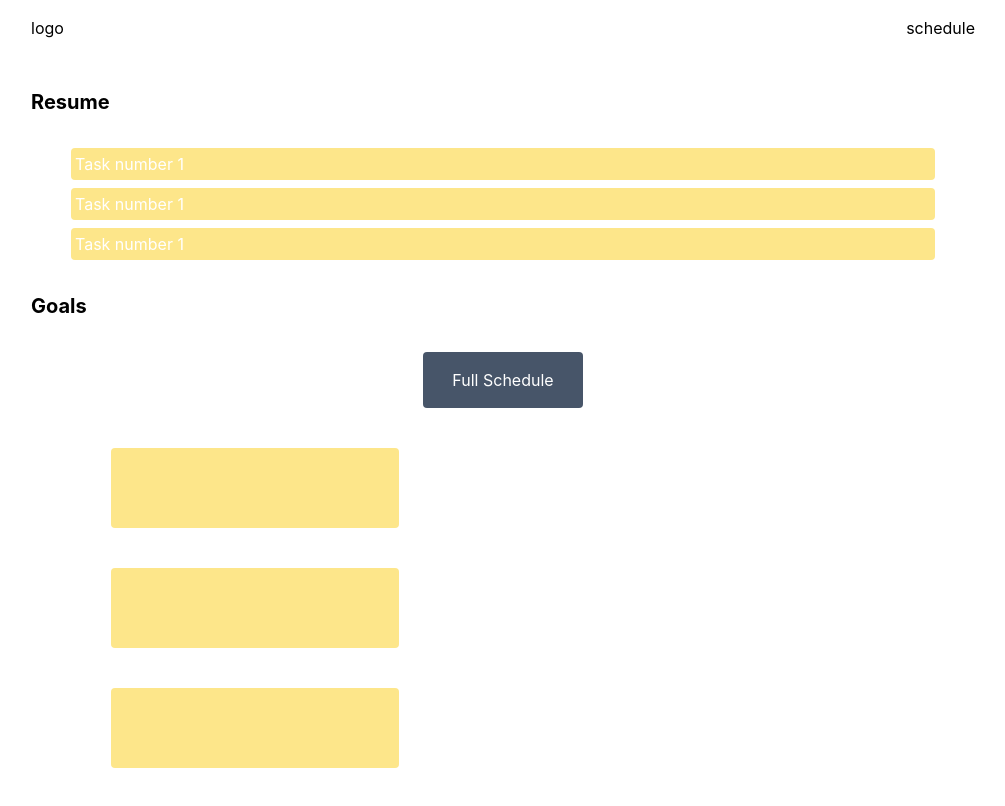
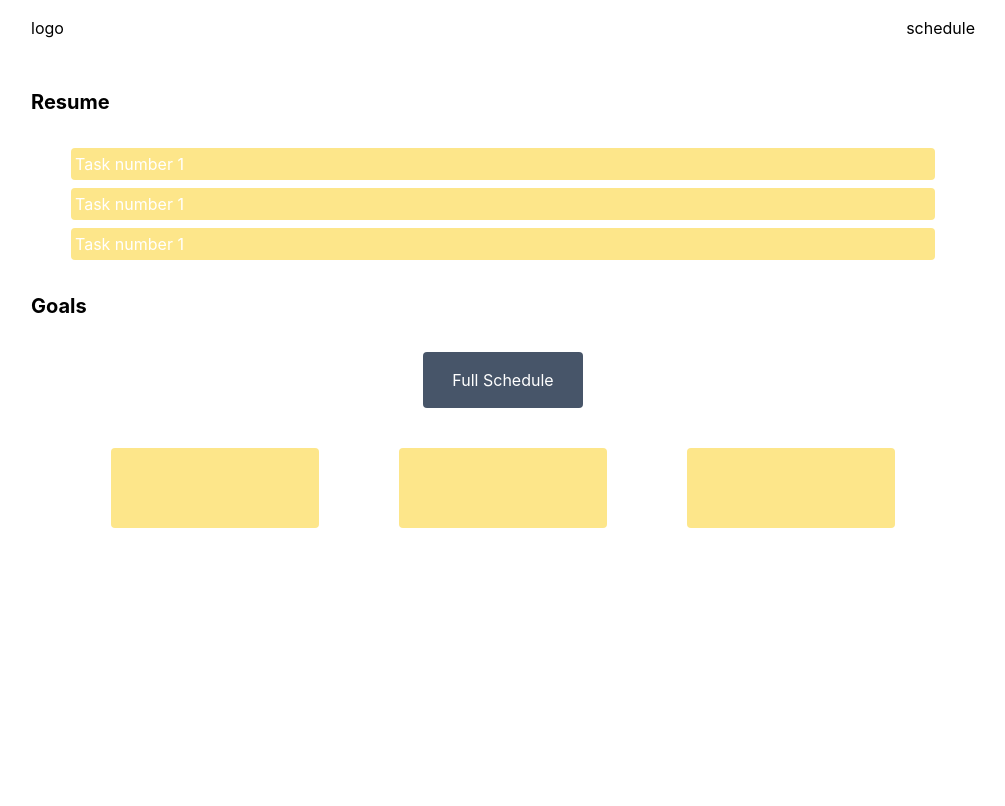
Before and after one commit to joseleyrebelo/schedule-site, a Next.js app: page / in a window 1280 px wide. Shown: the whole page, without its empty margins (137-1142 px from the left). Built offline with nearby package versions, Linux system fonts and the light colour scheme.

Commit message:
aligning the goals section

```diff
--- a/components/GoalBoard.tsx
+++ b/components/GoalBoard.tsx
@@ -5,7 +5,7 @@ type ComponentProps = {
 }
 const GoalBoard = ({ children }: ComponentProps) => {
   return (
-    <div className="rounded bg-amber-200 text-white p-10 m-10 w-2/6 "></div>
+    <div className="rounded bg-amber-200 text-white p-10 m-10 w-2/6 text-xl"></div>
   );
 };
 
--- a/components/box.tsx
+++ b/components/box.tsx
@@ -5,7 +5,7 @@ type ComponentProps = {
 }
 const Box = ({ children }: ComponentProps) => {
   return (
-    <div className="flex justify-between bg-amber-100 rounded ">
+    <div className="flex justify-between bg-amber-100 rounded flex-row">
     </div>
   );
 };
--- a/pages/index.tsx
+++ b/pages/index.tsx
@@ -24,9 +24,11 @@ const Home: NextPage = () => {
         <div className="rounded p-4 bg-slate-600 text-white w-40 text-center mx-auto">Full Schedule</div>
       </Link>
       <Container>
-        <GoalBoard>Water</GoalBoard>
-        <GoalBoard>Water</GoalBoard>
-        <GoalBoard>Water</GoalBoard>
+        <div className="flex justify-betwee rounded flex-row">
+          <GoalBoard>Water</GoalBoard>
+          <GoalBoard>Goals</GoalBoard>
+          <GoalBoard>Groceries</GoalBoard>
+        </div>
       </Container>
     </Container>
   );
```
